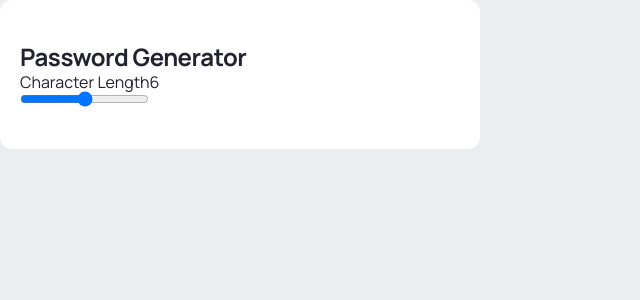
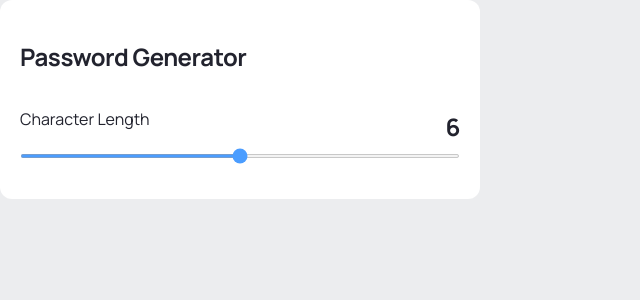
Before and after one commit to eriksleziona/INVO_Password_Generator, a React (Vite) app: page / in a window 1280 px wide. Shown: the top 300 px of the page, without its empty margins (0-640 px from the left). Built offline with nearby package versions, Linux system fonts and the light colour scheme.

Commit message:
Adding some styling, updating context, started to build the form slider

```diff
--- a/src/context/Context.tsx
+++ b/src/context/Context.tsx
@@ -20,8 +20,10 @@ export const AppProvider: FC<PropsWithChildren> = ({ children }) => {
   const [password, setPassword] = useState("");
   const [passwordLength, setPasswordLength] = useState(6);
 
-  const generatePassword = () => {
+  const generatePassword = (options: IOptions, length: number) => {
     // #TODO implementing the Generate password function.
+    console.log(options);
+    console.log(length);
     return "";
   };
 
@@ -38,6 +40,7 @@ export const AppProvider: FC<PropsWithChildren> = ({ children }) => {
         updateOptions,
         password,
         passwordLength,
+        setPasswordLength,
       }}
     >
       {children}
--- a/src/global-styles/styles/root.scss
+++ b/src/global-styles/styles/root.scss
@@ -14,6 +14,7 @@
   --color-yellow: #ffc225;
   --color-green: #30bf19;
   --color-background: #ECEDEF;
+  --color-slider: #E2E2E2;
 
   --border-rounding: 12px
   --stoke: 1px
--- a/src/modules/HomeModule/components/Form/Form.styles.scss
+++ b/src/modules/HomeModule/components/Form/Form.styles.scss
@@ -0,0 +1,30 @@
+@import "../../../../global-styles/Mixins/font.mixins.scss";
+.form-container {
+  margin-top: 37px;
+  & &__label {
+    display: flex;
+    justify-content: space-between;
+  }
+
+  & &__slider {
+    width: 100%; /* Full-width */
+    height: 4px; /* Specified height */
+    background: var(--color-slider); /* Grey background */
+    outline: none; /* Remove outline */
+    opacity: 0.7; /* Set transparency (for mouse-over effects on hover) */
+    -webkit-transition: 0.2s; /* 0.2 seconds transition on hover */
+    transition: opacity 0.2s;
+  }
+
+  & &__slider:hover {
+    cursor: pointer;
+  }
+
+  & &__label-title {
+    align-items: center;
+  }
+
+  & &__label-length {
+    @include title-font-mixins;
+  }
+}
--- a/src/modules/HomeModule/components/Form/Form.tsx
+++ b/src/modules/HomeModule/components/Form/Form.tsx
@@ -1,22 +1,27 @@
+import React from "react";
 import { useGlobalContext } from "@/context";
 import { AppContextType } from "@/context/Context.types";
-import React from "react";
-
+import "./Form.styles.scss";
 export const Form: React.FC = () => {
-  const { options } = useGlobalContext() as AppContextType;
+  const { options, passwordLength } = useGlobalContext() as AppContextType;
   console.log(options);
   return (
     <div className="form-container">
       <form className="form-container__form">
         <div className="form-container__range">
           <div className="form-container__label">
-            <span>Character Length</span>
-            {/*  #TODO Implement dynamic length control */}
-            <span>6</span>
+            <span className="form-container__label-title">
+              Character Length
+            </span>
+            <span className="form-container__label-length">
+              {passwordLength}
+            </span>
           </div>
-          <input type="range" />
+          <input className="form-container__slider" type="range" />
         </div>
-        <div className="form-container__checkboxes"></div>
+        <div className="form-container__checkboxes">
+          {/* #TODO Setting the checkboxes Groups and connect to the updateOptions function */}
+        </div>
       </form>
     </div>
   );
```
Also changed, not shown: src/context/Context.types.tsx (+5 -2 lines).
